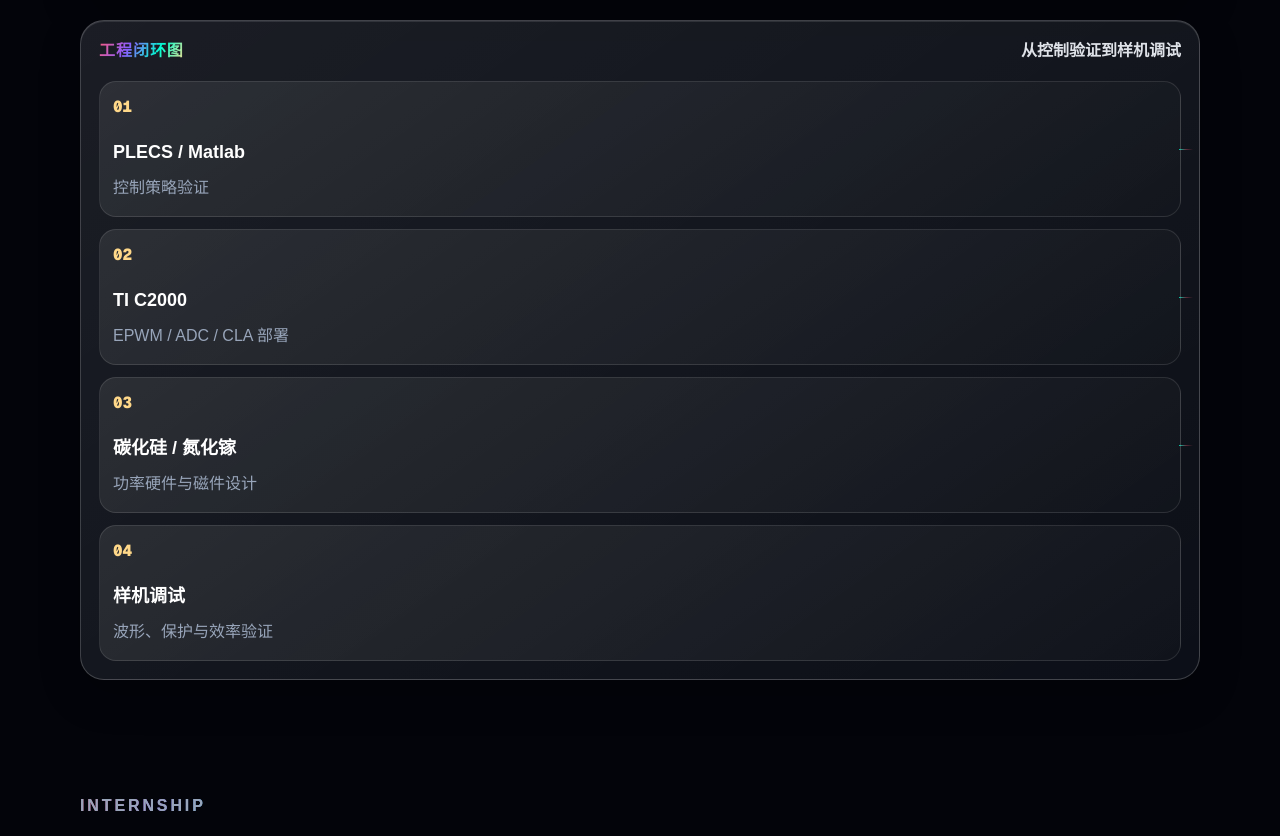
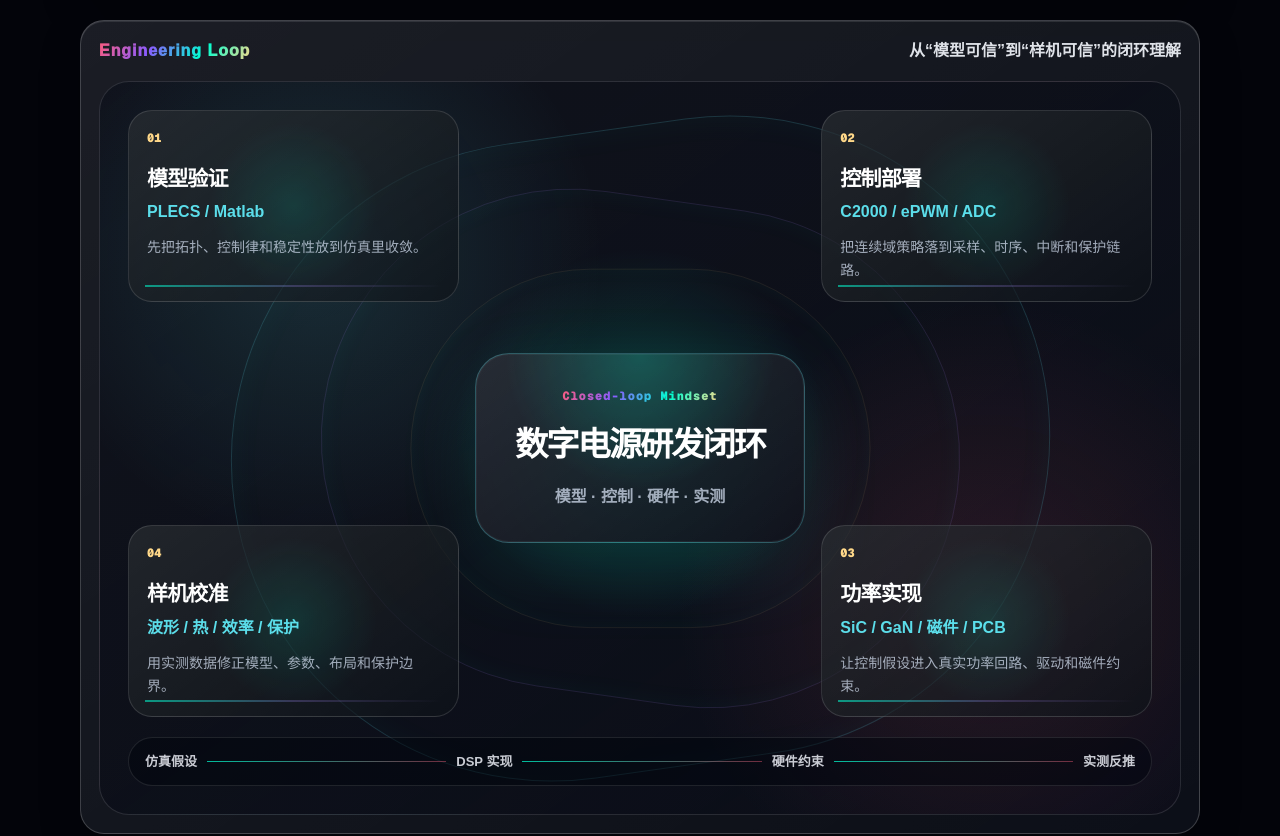
Before and after one commit to Mesyd/Erick-ShaWN-Personal-Resume, a Next.js app: page / in a window 1280 px wide. Shown: the part 2883-3719 px from the top of the page. Built offline with nearby package versions, Linux system fonts and the light colour scheme.

Commit message:
Replace engineering loop visualization

```diff
--- a/app/globals.css
+++ b/app/globals.css
@@ -1284,6 +1284,286 @@ h3 {
   color: var(--muted);
   font-style: normal;
   line-height: 1.55;
+}
+
+.engineering-loop-console {
+  position: relative;
+  isolation: isolate;
+  display: grid;
+  min-height: 520px;
+  padding: 28px;
+  overflow: hidden;
+  border: 1px solid rgba(255, 255, 255, 0.12);
+  border-radius: 30px;
+  background:
+    radial-gradient(circle at 50% 48%, rgba(0, 255, 209, 0.18), transparent 28%),
+    radial-gradient(circle at 20% 24%, rgba(99, 242, 255, 0.12), transparent 28%),
+    radial-gradient(circle at 82% 72%, rgba(255, 92, 122, 0.12), transparent 30%),
+    linear-gradient(145deg, rgba(4, 8, 18, 0.48), rgba(8, 12, 28, 0.38));
+}
+
+.loop-orbit,
+.loop-core,
+.loop-stage-grid,
+.loop-feedback-rail {
+  position: relative;
+  z-index: 1;
+}
+
+.loop-orbit {
+  position: absolute;
+  inset: 46px 12%;
+  z-index: 0;
+  pointer-events: none;
+}
+
+.loop-orbit span {
+  position: absolute;
+  inset: 0;
+  border: 1px solid rgba(99, 242, 255, 0.16);
+  border-radius: 999px;
+  transform: rotate(var(--orbit-tilt, 0deg)) scale(var(--orbit-scale, 1));
+  box-shadow: inset 0 0 36px rgba(0, 255, 209, 0.04);
+}
+
+.loop-orbit span:nth-child(1) {
+  --orbit-tilt: -8deg;
+  --orbit-scale: 1;
+}
+
+.loop-orbit span:nth-child(2) {
+  --orbit-tilt: 8deg;
+  --orbit-scale: 0.78;
+  border-color: rgba(168, 140, 255, 0.16);
+}
+
+.loop-orbit span:nth-child(3) {
+  --orbit-tilt: 0deg;
+  --orbit-scale: 0.56;
+  border-color: rgba(255, 216, 137, 0.14);
+}
+
+.loop-core {
+  position: absolute;
+  top: 50%;
+  left: 50%;
+  display: grid;
+  width: min(330px, 34vw);
+  min-height: 190px;
+  place-items: center;
+  padding: 26px;
+  border: 1px solid rgba(99, 242, 255, 0.28);
+  border-radius: 34px;
+  background:
+    radial-gradient(circle at 50% 0%, rgba(0, 255, 209, 0.22), transparent 54%),
+    linear-gradient(145deg, rgba(255, 255, 255, 0.13), rgba(255, 255, 255, 0.035)),
+    rgba(4, 8, 18, 0.72);
+  box-shadow: 0 26px 82px rgba(0, 255, 209, 0.1), inset 0 0 0 1px rgba(255, 255, 255, 0.05);
+  text-align: center;
+  transform: translate(-50%, -50%);
+}
+
+.loop-core span {
+  background: var(--bend);
+  background-clip: text;
+  color: transparent;
+  font-family: var(--font-geist-mono), Consolas, monospace;
+  font-size: 12px;
+  font-weight: 950;
+  letter-spacing: 0.08em;
+}
+
+.loop-core strong {
+  color: #fff;
+  font-size: clamp(24px, 2.6vw, 36px);
+  letter-spacing: -0.06em;
+}
+
+.loop-core em {
+  color: rgba(218, 228, 247, 0.72);
+  font-style: normal;
+  font-weight: 850;
+}
+
+.loop-stage-grid {
+  display: grid;
+  min-height: 390px;
+  grid-template-columns: repeat(3, minmax(0, 1fr));
+  grid-template-rows: repeat(3, minmax(112px, 1fr));
+  gap: 16px;
+}
+
+.loop-stage {
+  position: relative;
+  display: grid;
+  align-content: start;
+  min-height: 150px;
+  padding: 18px;
+  overflow: hidden;
+  border: 1px solid rgba(255, 255, 255, 0.13);
+  border-radius: 24px;
+  background:
+    radial-gradient(circle at var(--spotlight-x, 50%) var(--spotlight-y, 50%), rgba(0, 255, 209, 0.11), transparent 44%),
+    linear-gradient(145deg, rgba(255, 255, 255, 0.11), rgba(255, 255, 255, 0.032)),
+    rgba(3, 7, 14, 0.62);
+  transition: transform 220ms ease, border-color 220ms ease, box-shadow 220ms ease;
+}
+
+.loop-stage::after {
+  position: absolute;
+  inset: auto 16px 14px 16px;
+  height: 2px;
+  content: "";
+  background: linear-gradient(90deg, rgba(0, 255, 209, 0.76), rgba(168, 140, 255, 0.34), transparent);
+  opacity: 0.72;
+}
+
+.loop-stage:hover {
+  border-color: rgba(99, 242, 255, 0.38);
+  box-shadow: 0 18px 62px rgba(0, 255, 209, 0.09);
+  transform: translateY(-4px);
+}
+
+.loop-stage span {
+  margin-bottom: 16px;
+  color: var(--amber);
+  font-family: var(--font-geist-mono), Consolas, monospace;
+  font-size: 12px;
+  font-weight: 950;
+}
+
+.loop-stage strong {
+  color: #fff;
+  font-size: 21px;
+  letter-spacing: -0.04em;
+}
+
+.loop-stage em {
+  margin-top: 6px;
+  color: rgba(99, 242, 255, 0.9);
+  font-style: normal;
+  font-weight: 850;
+}
+
+.loop-stage p {
+  margin: 12px 0 0;
+  color: rgba(218, 228, 247, 0.72);
+  font-size: 14px;
+  line-height: 1.65;
+}
+
+.loop-stage-01 {
+  grid-column: 1;
+  grid-row: 1;
+}
+
+.loop-stage-02 {
+  grid-column: 3;
+  grid-row: 1;
+}
+
+.loop-stage-03 {
+  grid-column: 3;
+  grid-row: 3;
+}
+
+.loop-stage-04 {
+  grid-column: 1;
+  grid-row: 3;
+}
+
+.loop-feedback-rail {
+  display: grid;
+  grid-template-columns: auto 1fr auto 1fr auto 1fr auto;
+  gap: 10px;
+  align-items: center;
+  margin-top: 20px;
+  padding: 14px 16px;
+  border: 1px solid rgba(255, 255, 255, 0.1);
+  border-radius: 999px;
+  background: rgba(2, 6, 14, 0.48);
+}
+
+.loop-feedback-rail span {
+  color: rgba(245, 248, 255, 0.82);
+  font-size: 13px;
+  font-weight: 900;
+  white-space: nowrap;
+}
+
+.loop-feedback-rail i {
+  height: 1px;
+  background: linear-gradient(90deg, rgba(0, 255, 209, 0.72), rgba(255, 92, 122, 0.42));
+}
+
+@media (max-width: 1040px) {
+  .engineering-loop-console {
+    min-height: 0;
+  }
+
+  .loop-orbit {
+    display: none;
+  }
+
+  .loop-core {
+    position: relative;
+    top: auto;
+    left: auto;
+    width: 100%;
+    min-height: 0;
+    margin-bottom: 16px;
+    transform: none;
+  }
+
+  .loop-stage-grid {
+    min-height: 0;
+    grid-template-columns: repeat(2, minmax(0, 1fr));
+    grid-template-rows: none;
+  }
+
+  .loop-stage-01,
+  .loop-stage-02,
+  .loop-stage-03,
+  .loop-stage-04 {
+    grid-column: auto;
+    grid-row: auto;
+  }
+}
+
+@media (max-width: 680px) {
+  .engineering-loop-console {
+    padding: 16px;
+    border-radius: 22px;
+  }
+
+  .loop-stage-grid {
+    grid-template-columns: 1fr;
+    gap: 10px;
+  }
+
+  .loop-stage {
+    min-height: 0;
+    padding: 14px;
+    border-radius: 18px;
+  }
+
+  .loop-stage strong {
+    font-size: 18px;
+  }
+
+  .loop-stage p {
+    font-size: 13px;
+    line-height: 1.55;
+  }
+
+  .loop-feedback-rail {
+    grid-template-columns: 1fr;
+    border-radius: 18px;
+  }
+
+  .loop-feedback-rail i {
+    display: none;
+  }
 }
 
 .snapshot-card span,
--- a/app/page.tsx
+++ b/app/page.tsx
@@ -86,6 +86,33 @@ const skillGroups = [
   {
     title: "调试与工程工具",
     items: ["PLECS / Matlab", "示波器 / 逻辑分析仪", "RCA 根因分析", "LVGL 图形界面", "Python 上位机"],
+  },
+];
+
+const engineeringLoopStages = [
+  {
+    id: "01",
+    title: "模型验证",
+    subtitle: "PLECS / Matlab",
+    detail: "先把拓扑、控制律和稳定性放到仿真里收敛。",
+  },
+  {
+    id: "02",
+    title: "控制部署",
+    subtitle: "C2000 / ePWM / ADC",
+    detail: "把连续域策略落到采样、时序、中断和保护链路。",
+  },
+  {
+    id: "03",
+    title: "功率实现",
+    subtitle: "SiC / GaN / 磁件 / PCB",
+    detail: "让控制假设进入真实功率回路、驱动和磁件约束。",
+  },
+  {
+    id: "04",
+    title: "样机校准",
+    subtitle: "波形 / 热 / 效率 / 保护",
+    detail: "用实测数据修正模型、参数、布局和保护边界。",
   },
 ];
 
@@ -851,31 +878,40 @@ export default function Home() {
 
         <div className="proof-flow spotlight-card" data-reveal onMouseMove={handleSpotlightMove}>
           <div className="proof-flow-head">
-            <span>工程闭环图</span>
-            <strong>从控制验证到样机调试</strong>
+            <span>Engineering Loop</span>
+            <strong>从“模型可信”到“样机可信”的闭环理解</strong>
           </div>
-          <ol>
-            <li>
-              <span>01</span>
-              <strong>PLECS / Matlab</strong>
-              <em>控制策略验证</em>
-            </li>
-            <li>
-              <span>02</span>
-              <strong>TI C2000</strong>
-              <em>EPWM / ADC / CLA 部署</em>
-            </li>
-            <li>
-              <span>03</span>
-              <strong>碳化硅 / 氮化镓</strong>
-              <em>功率硬件与磁件设计</em>
-            </li>
-            <li>
-              <span>04</span>
-              <strong>样机调试</strong>
-              <em>波形、保护与效率验证</em>
-            </li>
-          </ol>
+          <div className="engineering-loop-console" aria-label="数字电源工程闭环理解图">
+            <div className="loop-orbit" aria-hidden="true">
+              <span />
+              <span />
+              <span />
+            </div>
+            <div className="loop-core">
+              <span>Closed-loop Mindset</span>
+              <strong>数字电源研发闭环</strong>
+              <em>模型 · 控制 · 硬件 · 实测</em>
+            </div>
+            <div className="loop-stage-grid">
+              {engineeringLoopStages.map((stage) => (
+                <article className={`loop-stage loop-stage-${stage.id}`} key={stage.id}>
+                  <span>{stage.id}</span>
+                  <strong>{stage.title}</strong>
+                  <em>{stage.subtitle}</em>
+                  <p>{stage.detail}</p>
+                </article>
+              ))}
+            </div>
+            <div className="loop-feedback-rail" aria-label="闭环反馈路径">
+              <span>仿真假设</span>
+              <i />
+              <span>DSP 实现</span>
+              <i />
+              <span>硬件约束</span>
+              <i />
+              <span>实测反推</span>
+            </div>
+          </div>
         </div>
       </section>
 
```
